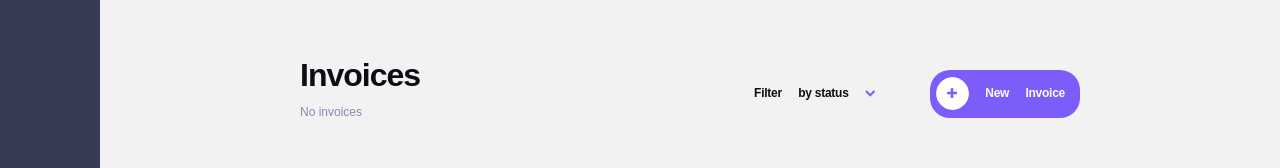
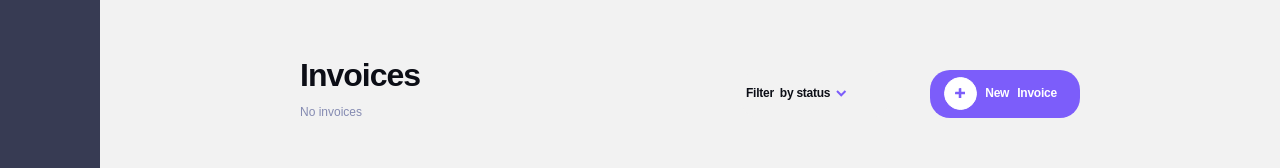
Before and after one commit to OliverVukovic/Quantox-W11-W12-Invoice-App, a React (Create React App) app: page / in a window 1280 px wide. Shown: the part 144-312 px from the top of the page. Built offline with nearby package versions, Linux system fonts and the light colour scheme.

Commit message:
change function for theme

```diff
--- a/src/App.js
+++ b/src/App.js
@@ -6,28 +6,28 @@ import './styles/Edit.css';
 import './styles/Client.css';
 import './styles/Delete.css';
 import './styles/Header.css';
-import imgSrc from './assets/icon-moon.svg';
-import imgSrc1 from './assets/icon-sun.svg';
+import imgMoon from './assets/icon-moon.svg';
+import imgSun from './assets/icon-sun.svg';
 import Main from './components/Main';
 import Aside from './components/Aside';
 import Client from './components/Client';
 import { useState } from 'react';
-import { BrowserRouter as Router, Routes, Route, Link } from "react-router-dom";
+import { BrowserRouter as Router, Routes, Route } from "react-router-dom";
 
 
 function App() {
 
   const [colorTheme, setColorTheme] = useState(false)
-  const [imgg, setImg] = useState(imgSrc)
+  const [changeIcon, setImg] = useState(imgMoon)
 
   function changeTheme() {
     if(colorTheme === false){
       setColorTheme(true);
-      setImg(imgSrc1)
+      setImg(imgSun)
 
     }else {
       setColorTheme(false)
-      setImg(imgSrc);
+      setImg(imgMoon);
     }
 }
 
@@ -35,7 +35,7 @@ function App() {
 
     <Router>
       <div className={colorTheme ? "dark-version" : "App"}>
-        <Aside changeTheme={changeTheme} imgg={imgg}/>
+        <Aside changeTheme={changeTheme} changeIcon={changeIcon}/>
           <Routes>
             <Route exact path="/" element={<Main />}/>
             <Route exact path="/client" element={<Client />}/>
--- a/src/components/Aside.js
+++ b/src/components/Aside.js
@@ -13,7 +13,7 @@ export default function Aside(props) {
 
             <div className="dark-light-mode">
 
-                <img onClick={props.changeTheme} className="moon" src={props.imgg} alt="moon"/>
+                <img onClick={props.changeTheme} className="moon" src={props.changeIcon} alt="moon"/>
 
             </div>
 
--- a/src/components/Header.js
+++ b/src/components/Header.js
@@ -37,7 +37,7 @@ export default function Header(props) {
 
                 <div className="filter-dropdown">
 
-                    <button onClick={showModal} className="no-color-btn">Filter <span className="inv-filter">by status </span>
+                    <button onClick={showModal} className="no-color-btn">Filter<span className="inv-filter">by status</span>
                         {
                         Arrow ?
                         <img className="arrow down" src={require('../assets/icon-arrow-down.svg').default} alt="arrow-down"/>
@@ -74,7 +74,7 @@ export default function Header(props) {
 
                 <button className="violet-btn"
                     onClick={()=>setShowNewInvoice(true)}>
-                    <img className="btn-plus" src={require('../assets/icon-plus.svg').default} alt="plus"/> New <span className="inv-new">Invoice</span>
+                    <img className="btn-plus" src={require('../assets/icon-plus.svg').default} alt="plus"/> New<span className="inv-new">Invoice</span>
                 </button>
 
             </div>
--- a/src/styles/Header.css
+++ b/src/styles/Header.css
@@ -47,7 +47,7 @@ header {
     letter-spacing: -0.25px;
     font-weight: 700;
     display: flex;
-    justify-content: space-around;
+    gap: 6px;
     align-items: center;
     cursor: pointer;
     text-align: center;
@@ -65,7 +65,7 @@ header {
     letter-spacing: -0.25px;
     font-weight: 700;
     display: flex;
-    justify-content: space-between;
+    justify-content: space-evenly;
     padding-right: 15px;
     align-items: center;
     text-align: center;
@@ -81,13 +81,6 @@ header {
     border-radius: 50%;
     background-color: var(--plusheader);
   }
-
-  /* .filter-dropdown {
-      display: flex;
-      flex-direction: column;
-      text-align: center;
-      position: relative;
-  } */
 
   .filter {
     width: 150px;
@@ -113,31 +106,6 @@ header {
   .container {
     color: var(--filtercolor);
   }
-
-
-
-  /* .container {
-    cursor: pointer;
-  }
-
-  .checkmark {
-    height: 16px;
-    width: 16px;
-    background-color: white;
-  }
-
-  .checkbox {
-      cursor: pointer;
-  }
-
-  .checkbox:hover {
-      border: #7c5dfa;
-  }
-
-  .container input:checked ~ .checkmark {
-    background-color: #7c5dfa;
-  } */
-
 
   .container {
     position: relative;
@@ -207,15 +175,16 @@ header {
     -ms-transform: rotate(45deg);
     transform: rotate(45deg);
   }
-  .inv-new{
+
+  .inv-new {
     color: #ffffff
   }
   .inv-filter {
-
     color: var(--headlinetext);
   }
 
   @media only screen and (max-width: 940px) {
+
     header{
       margin-top: 80px;
       margin-left: auto;
```
